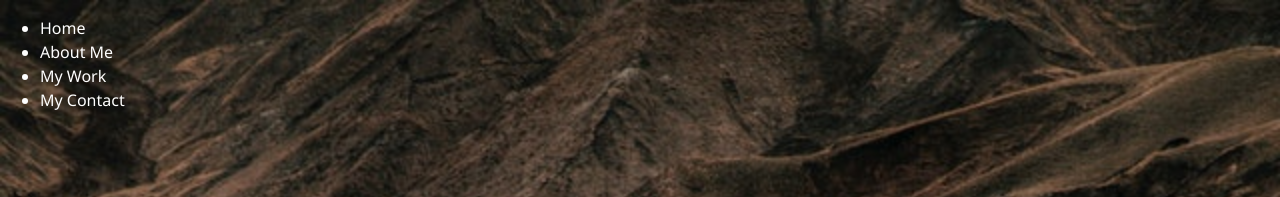
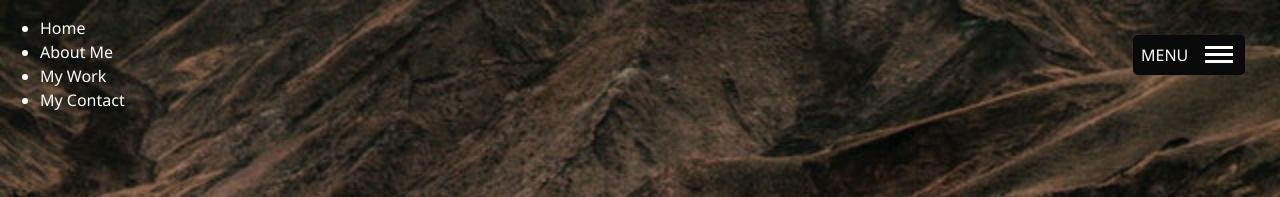
Before and after one commit to yomites/my_website_project, a website: page dist/index.html in a window 1280 px wide. Shown: the top 197 px of the page. Drawn offline with Linux system fonts and the light colour scheme.

Commit message:
Menu Button
The initial parts of creating a menu button.

```diff
--- /dev/null
+++ b/scss/_menu.scss
@@ -0,0 +1,39 @@
+// menu Button
+.menu-btn {
+  display: grid;
+  grid-template-columns: repeat(2, 1fr);
+  gap: 1rem;
+  background: $primary-color;
+  position: absolute;
+  z-index: 3;
+  right: 35px;
+  top: 35px;
+  text-transform: uppercase;
+  width: 7rem;
+  height: 2.5rem;
+  padding: 0.5rem;
+  border-radius: 5px;
+  cursor: pointer;
+  @include easeInOut;
+
+  .menubtn {
+    padding-left: 0;
+    font-weight: bold;
+    font-size: x-large;
+    line-height: 1;
+  }
+
+  .btn-line {
+    width: 28px;
+    height: 3px;
+    margin: 3px 1px 4px 1px;
+    padding-right: 1rem;
+    background: #fff;
+    @include easeInOut;
+  }
+
+  &:hover {
+    background: $secondary-color;
+    @include easeInOut();
+  }
+}
--- a/scss/main.scss
+++ b/scss/main.scss
@@ -1,4 +1,5 @@
 @import "config";
+@import "menu";
 
 * {
   box-sizing: border-box;
```
Also changed, not shown: dist/css/main.css, dist/index.html.
